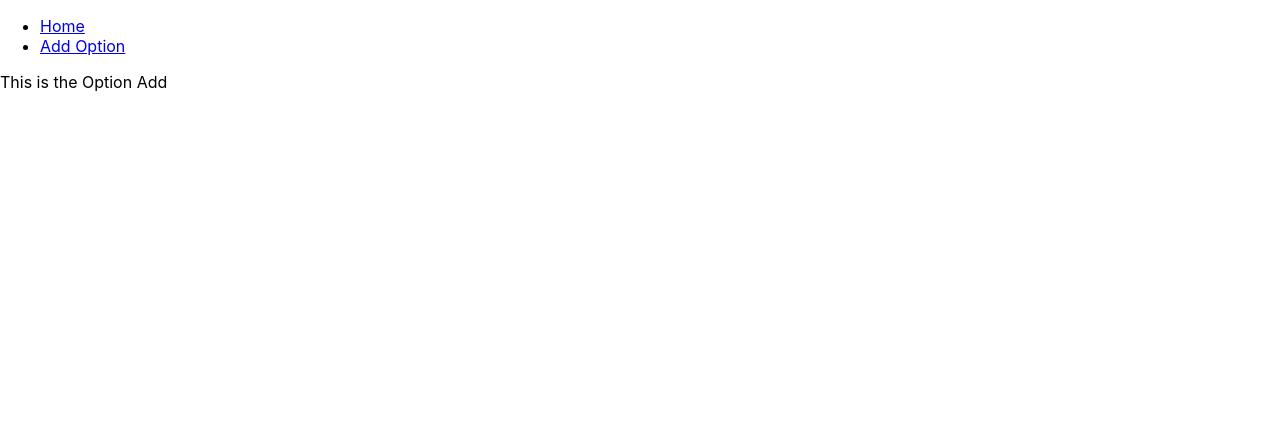
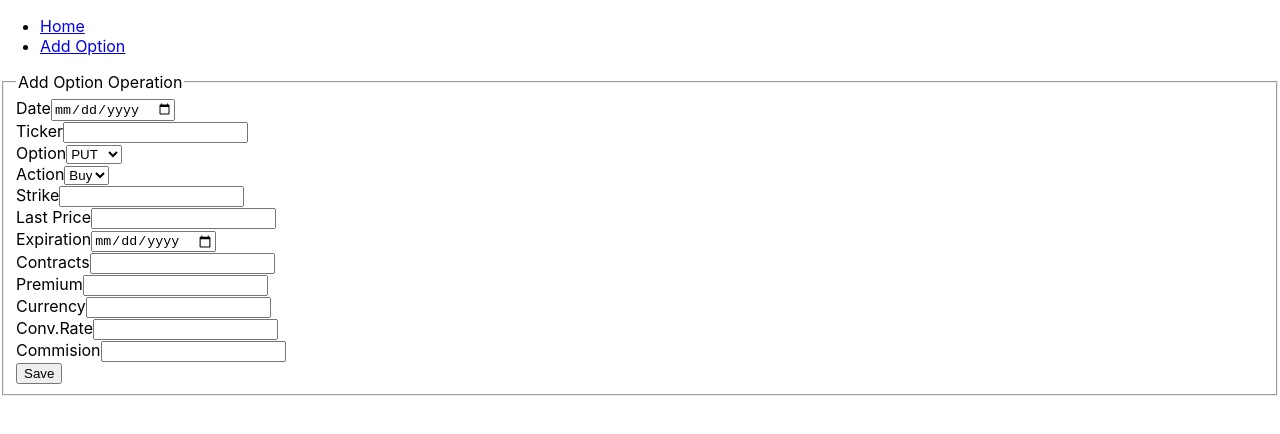
Before and after one commit to coderfon/options-tracker, a React (Create React App) app in the folder options-tracker-client/: page /add-option in a window 1280 px wide. Shown: the top 434 px of the page. Built offline with nearby package versions, Linux system fonts and the light colour scheme.

Commit message:
Add Option form added

```diff
--- a/options-tracker-client/src/components/options/option-add/option-add.component.jsx
+++ b/options-tracker-client/src/components/options/option-add/option-add.component.jsx
@@ -1,8 +1,98 @@
-import { Component } from "react";
+import { Component, Fragment } from "react";
 
 const OptionAdd = () => {
 
-    return (<div>This is the Option Add</div>);
+    const options = [];
+
+    const handleSubmit = (event) => {
+        event.preventDefault();
+
+        const option = {
+            date: event.target.date.value,
+            ticker: event.target.ticker.value,
+            option: event.target.option.value,
+            action: event.target.action.value,
+            strike: event.target.strike.value,
+            lastPrice: event.target.lastPrice.value,
+            expiration: event.target.expiration.value,
+            contracts: event.target.contracts.value,
+            premium: event.target.premium.value,
+            currency: event.target.currency.value,
+            conversionRate: event.target.conversionRate.value,
+            comission: event.target.comission.value
+        };
+
+        options.push(option);
+
+        console.log(options);
+    }
+
+    return (
+        <Fragment>
+            <fieldset>
+                <legend>Add Option Operation</legend>
+                <form onSubmit={handleSubmit}>
+                    <div className="form-field">
+                        <label>Date</label>
+                        <input name="date" type="date" required />
+                    </div>
+                    <div className="form-field">
+                        <label>Ticker</label>
+                        <input name="ticker" type="text" required />
+                    </div>
+                    <div className="form-field">
+                        <label>Option</label>
+                        <select name="option">
+                            <option value="put">PUT</option>
+                            <option value="call">CALL</option>
+                        </select>
+                    </div>
+                    <div className="form-field">
+                        <label>Action</label>
+                        <select name="action">
+                            <option value="buy">Buy</option>
+                            <option value="sell">Sell</option>
+                        </select>
+                    </div>
+                    <div className="form-field">
+                        <label>Strike</label>
+                        <input name="strike" required />
+                    </div>
+                    <div className="form-field">
+                        <label>Last Price</label>
+                        <input name="lastPrice" required />
+                    </div>
+                    <div className="form-field">
+                        <label>Expiration</label>
+                        <input name="expiration" type="date" required />
+                    </div>
+                    <div className="form-field">
+                        <label>Contracts</label>
+                        <input name="contracts" type="number" required />
+                    </div>
+                    <div className="form-field">
+                        <label>Premium</label>
+                        <input name="premium" type="number" required />
+                    </div>
+                    <div className="form-field">
+                        <label>Currency</label>
+                        <input name="currency" required />
+                    </div>
+                    <div className="form-field">
+                        <label>Conv.Rate</label>
+                        <input name="conversionRate" type="number" step="any" required />
+                    </div>
+                    <div className="form-field">
+                        <label>Commision</label>
+                        <input name="comission" type="number" step="any" required />
+                    </div>
+                    <div>
+                        <button>Save</button>
+                    </div>
+                </form>
+            </fieldset>
+        </Fragment>
+    );
 }
 
 export default OptionAdd;
```
